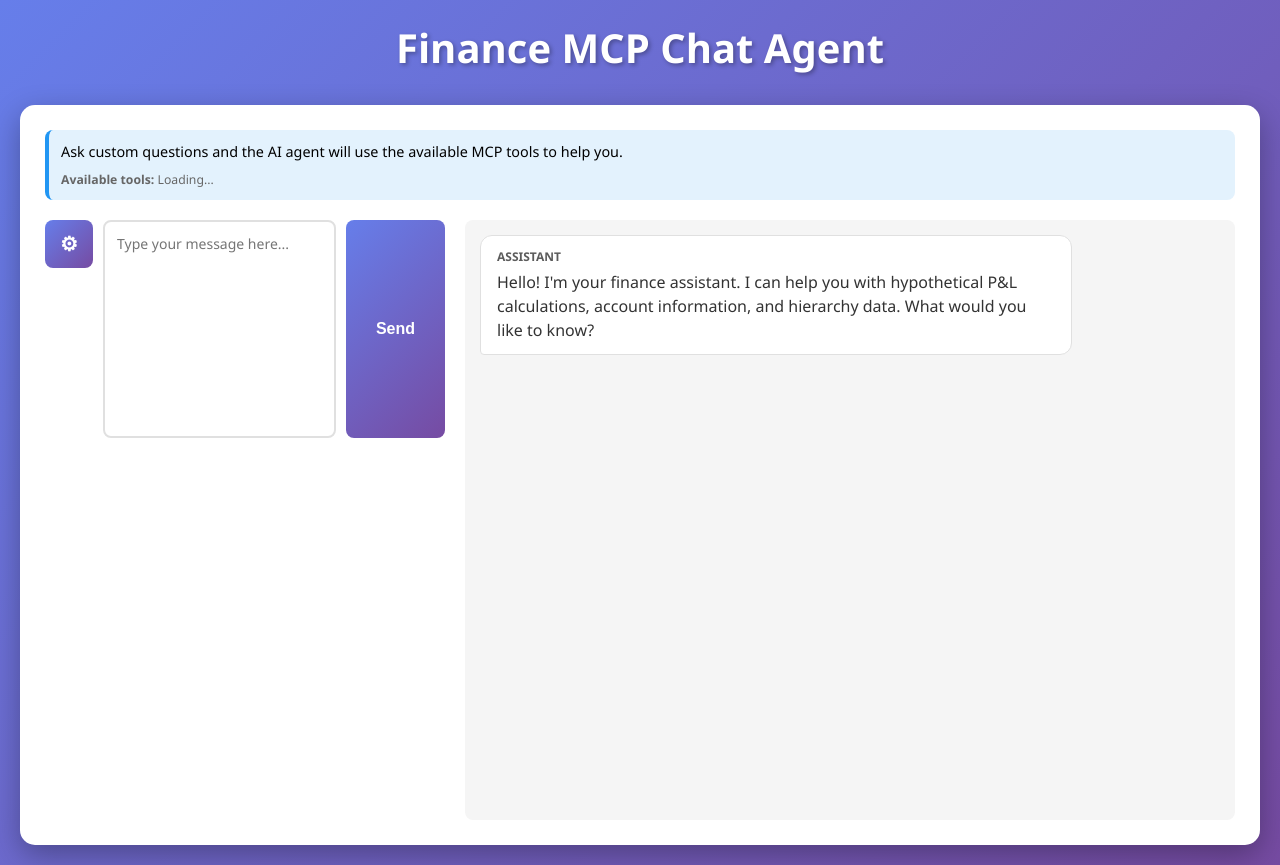
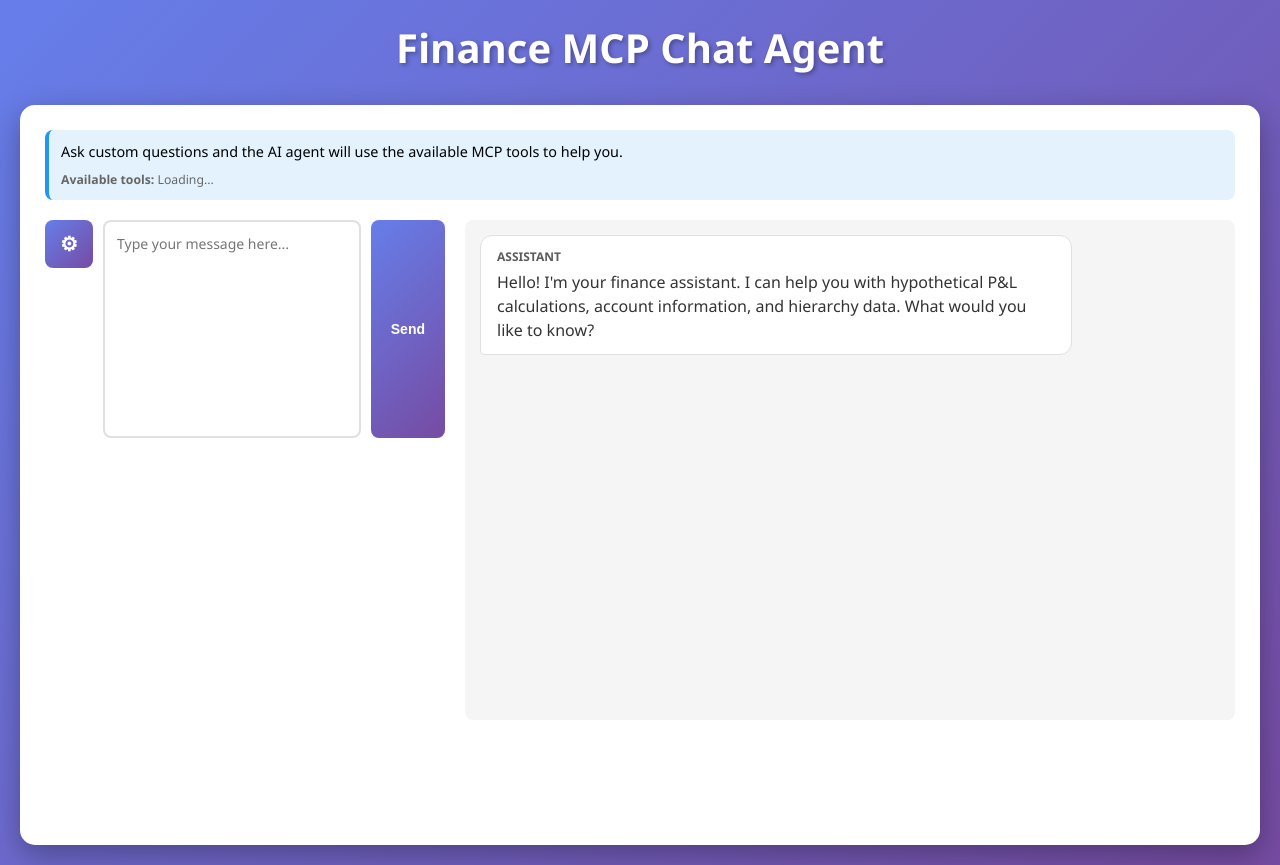
Before and after one commit to pinakideb/finance-chat-agent, a Flask app: page / in a window 1280 px wide. Run offline with Flask 3, Linux system fonts and the light colour scheme.

Commit message:
Fix chat scrolling and reduce button size
- Set chat messages to fixed height of 500px for proper scrolling
- Change from flex: 1 to explicit height to enable scroll
- Reduce button padding from 12px/30px to 8px/20px
- Reduce button font size from 16px to 14px
- More compact, usable interface

```diff
--- a/templates/index.html
+++ b/templates/index.html
@@ -145,8 +145,8 @@
             background: linear-gradient(135deg, #667eea 0%, #764ba2 100%);
             color: white;
             border: none;
-            padding: 12px 30px;
-            font-size: 16px;
+            padding: 8px 20px;
+            font-size: 14px;
             border-radius: 8px;
             cursor: pointer;
             transition: transform 0.2s, box-shadow 0.2s;
@@ -229,7 +229,7 @@
         }
 
         .chat-messages {
-            flex: 1;
+            height: 500px; /* Fixed height for scrolling */
             overflow-y: scroll; /* Always show scrollbar */
             padding: 15px;
             background: #f5f5f5;
```
